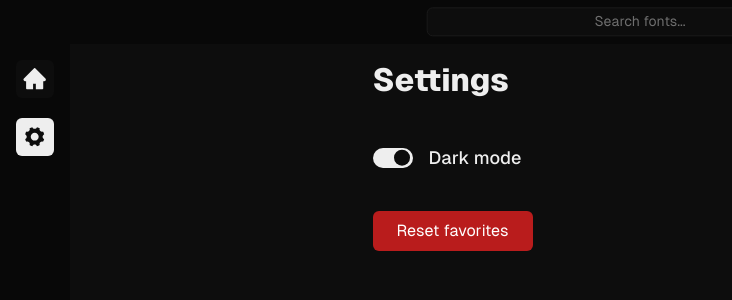
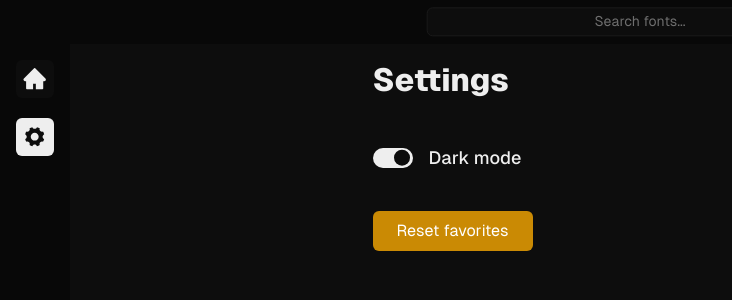
Before and after one commit to andrwui/the-font-app, a React (Vite) app: page /settings in a window 1280 px wide. Shown: the top 300 px of the page, without its empty margins (0-732 px from the left). Built offline with nearby package versions, Linux system fonts and the light colour scheme.

Commit message:
feat: added 'warn' button type

```diff
--- a/src/components/Button.tsx
+++ b/src/components/Button.tsx
@@ -5,6 +5,7 @@ interface ButtonProps {
   style?: CSSProperties
   animated?: boolean
   danger?: boolean
+  warn?: boolean
 
   children: ReactNode
   onClick: () => void
@@ -17,6 +18,7 @@ const Button = ({
   onClick,
   animated,
   danger,
+  warn,
 }: ButtonProps): ReactElement => {
   return (
     <button
@@ -27,6 +29,7 @@ const Button = ({
       className={`${className}
       ${animated ? 'transition-all duration-75 active:scale-[0.95]' : ''}
       ${danger ? 'bg-red-700 text-white' : ''}
+      ${warn ? 'bg-yellow-600 text-white' : ''}
       text-bold rounded-md bg-foreground p-2 text-background
     `}
     >
--- a/src/layout/Settings/Settings.tsx
+++ b/src/layout/Settings/Settings.tsx
@@ -15,7 +15,7 @@ const Settings = (): ReactElement => {
         className="w-40"
         animated
         onClick={resetFavorites}
-        danger
+        warn
       >
         Reset favorites
       </Button>
```
